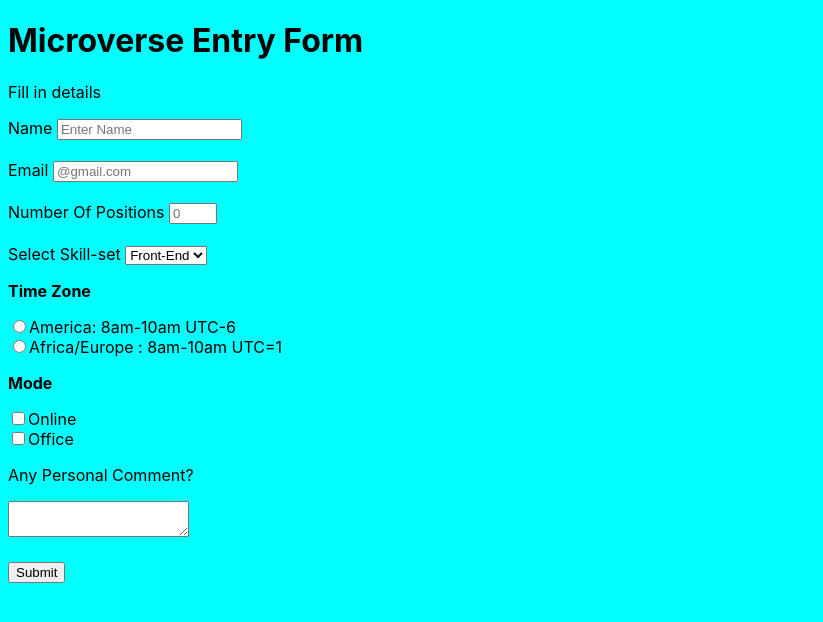
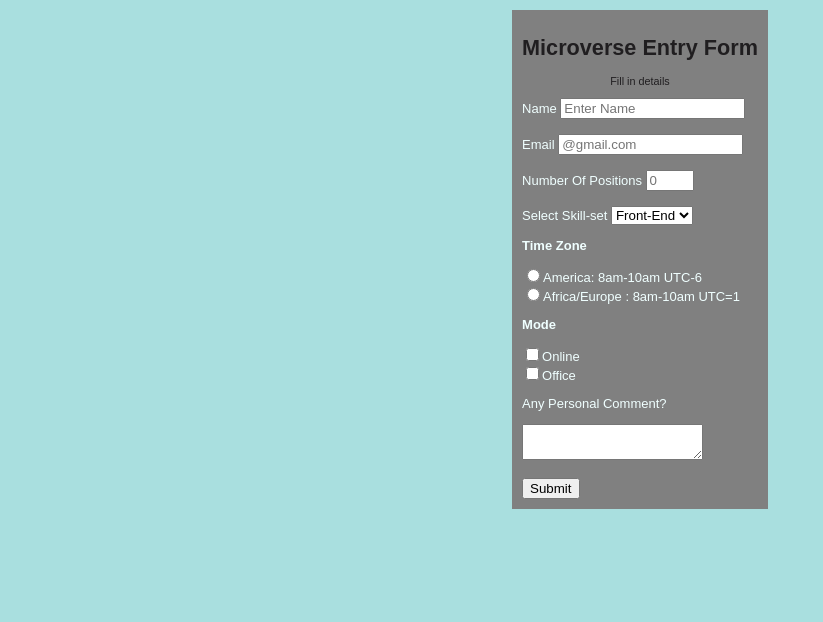
Before and after one commit to DD-code1/surveyrepo, a plain HTML site: page index.html in a window 1280 px wide. Shown: the whole page, without its empty margins (0-823 px from the left). Drawn offline with Linux system fonts and the light colour scheme; a script that the page names is missing; a web font is replaced by a local one.

Commit message:
fixed the problems

```diff
--- a/style.css
+++ b/style.css
@@ -1,8 +1,27 @@
+@import url('https://fonts.googleapis.com/css2?family=Mochiy+Pop+P+One&display=swap');
 html{
-background-color: aqua;
-font-family: -apple-system, BlinkMacSystemFont, 'Segoe UI', Roboto, Oxygen, Ubuntu, Cantarell, 'Open Sans', 'Helvetica Neue', sans-serif;
+font-family: 'Mochiy Pop P One', sans-serif;
+color: azure;
+font-size: small;
+min-height: 100vh;
+box-sizing: border-box;
 }
-
-#description {
-    font-style: bold;
+body{
+    background-color: rgb(169, 223, 223);
+    margin: 0;
+    padding: 0;
+    display: grid;
+    grid-template-columns: auto 400px auto;
 }
+.container{
+    place-self: center;
+    grid-column: 2 / 3;
+    padding: 10px;
+    margin: 10px;
+    background-color: grey;
+  }
+.header{
+    text-align: center;
+    color: rgb(32, 30, 32);
+    font-size: smaller;
+}
```
Also changed, not shown: js/index.js (deleted, +0 -28 lines).
